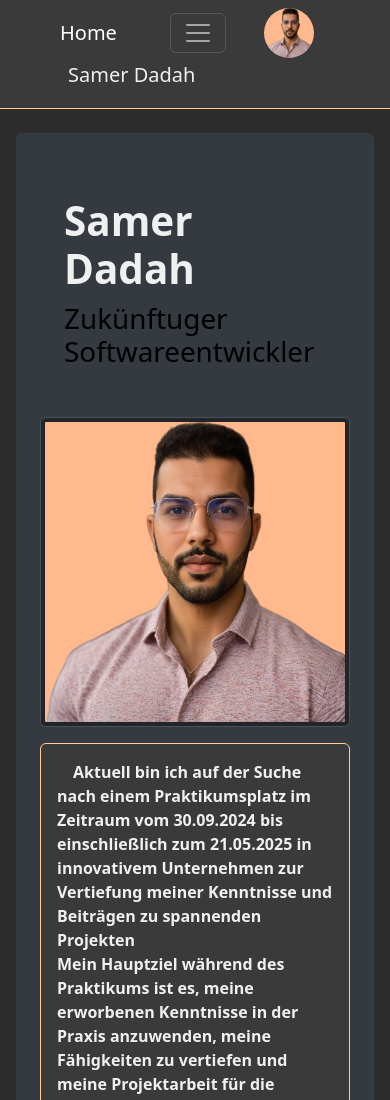
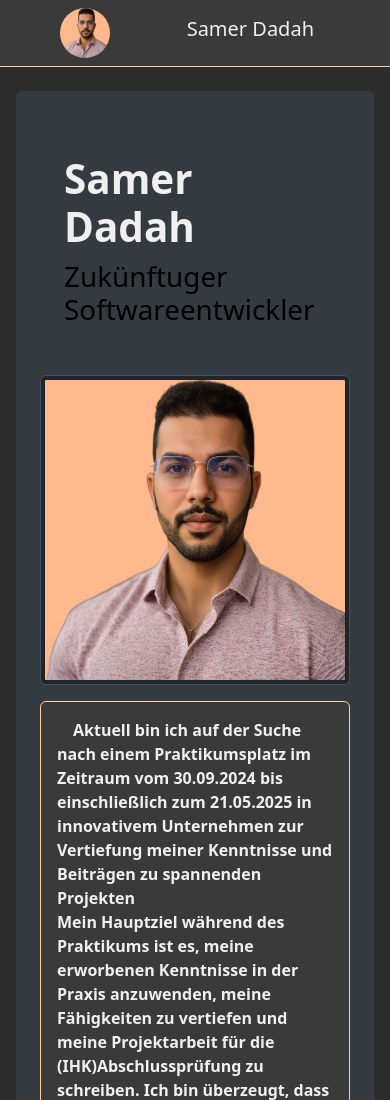
Before and after one commit to samdadaa/samdadaa.github.io, a plain HTML site: page index.html in a window 390 px wide. Shown: the top 1100 px of the page. Drawn offline with nearby package versions, Linux system fonts and the light colour scheme.

Commit message:
Navi changes

```diff
--- a/index.html
+++ b/index.html
@@ -67,12 +67,7 @@
     <header class="sticky-top">
         <nav class="navbar navbar-expand-lg px-5 border-bottom" id="navbar">
             <div class="container">
-                <a class="navbar-brand" href="#">Home</a>
-                <button class="navbar-toggler" type="button" data-bs-toggle="collapse"
-                    data-bs-target="#navbarSupportedContent" aria-controls="navbarSupportedContent"
-                    aria-expanded="false" aria-label="Toggle navigation">
-                    <span class="navbar-toggler-icon"></span>
-                </button>
+
                 <div class="collapse navbar-collapse" id="navbarSupportedContent">
                     <ul class="navbar-nav me-auto mb-2 mb-lg-0">
                         <li class="nav-item">
```
